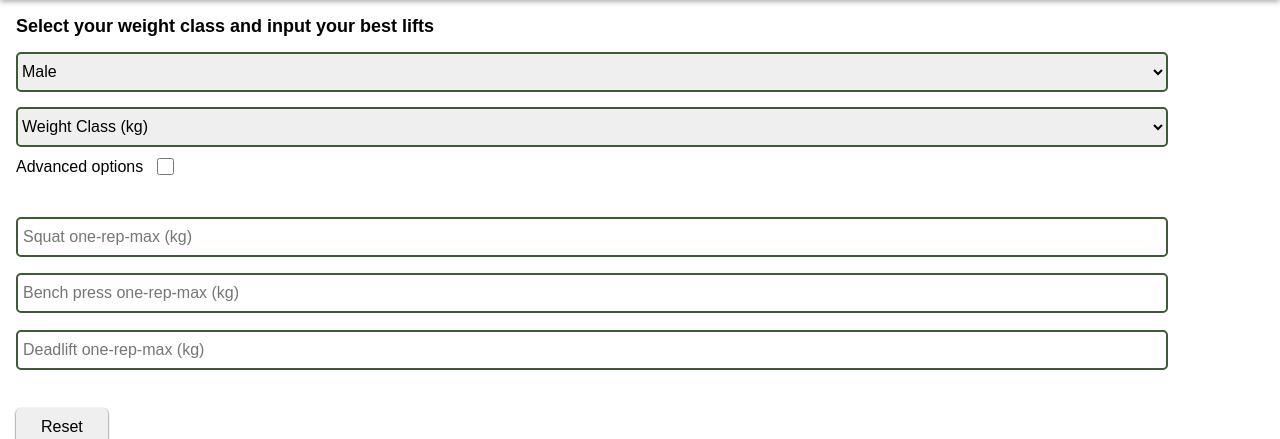
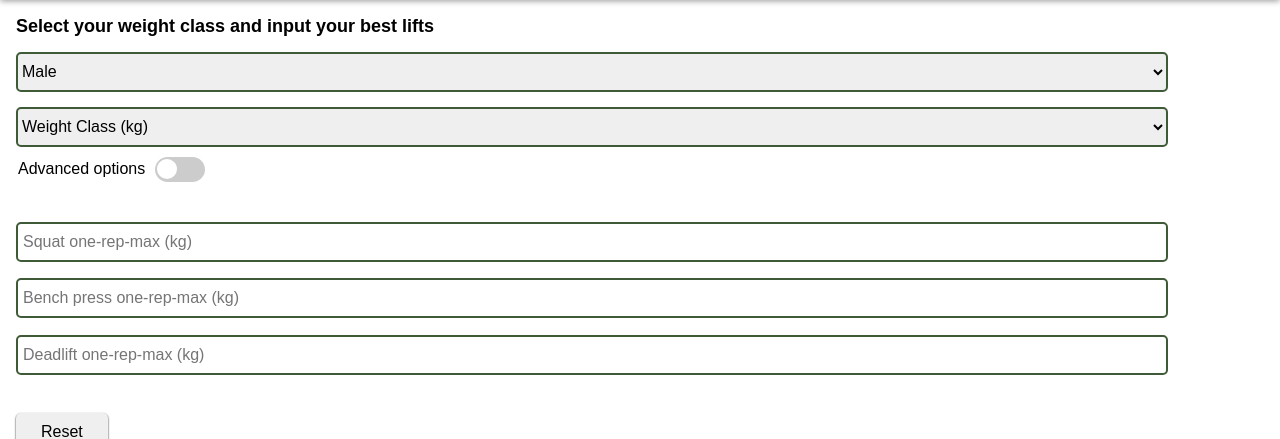
Before and after one commit to ViHak/compare-strength, a Python web app: template templates/index.html in a window 1280 px wide. Shown: the part 91-530 px from the top of the page. Run offline with Jinja, Linux system fonts and the light colour scheme; the template is opened without the code that fills it, so the values that code supplies are empty; some libraries are stand-ins or nearby versions.

Commit message:
Changed the advanced options from a checkbox to a toggle switch

```diff
--- a/static/css/main.css
+++ b/static/css/main.css
@@ -125,18 +125,6 @@ select{
     display:none;
 }
 
-.advanced-options{
-    height: 40px;
-    display: flex;
-    align-items: center;
-    gap: 10px;
-}
-
-.advanced-options input{
-    height:17px;
-    width:17px;
-}
-
 .division{
     visibility: hidden;
     display:none;
@@ -146,6 +134,50 @@ select{
     visibility: hidden;
     display:none;
 }
+
+.toggle-switch{
+    display: flex;
+    align-items: center;
+    gap:10px;
+    margin:10px 2px;
+}
+
+#toggle {
+    position: absolute;
+    opacity: 0;
+    width: 0;
+    height: 0;
+  }
+
+.switch {
+    position: relative;
+    display: inline-block;
+    width: 50px;
+    height: 25px;
+    background: #ccc;
+    border-radius: 25px;
+    transition: background-color 0.2s;
+  }
+
+  .switch::after {
+    content: "";
+    position: absolute;
+    top: 2px;
+    left: 2px;
+    width: 20px;
+    height: 20px;
+    background: white;
+    border-radius: 50%;
+    transition: transform 0.2s;
+  }
+
+  #toggle:checked + .switch {
+    background: #4CAF50;
+  }
+
+  #toggle:checked + .switch::after {
+    transform: translateX(25px);
+  }
 
 @media only screen and (max-device-width:1240px){
     .wrapper{
--- a/templates/index.html
+++ b/templates/index.html
@@ -46,9 +46,10 @@
           <option value = "percentile-of-lift">Percentile of lift</option>
           <option value = "weight-at-percentile">Lift at percentile</option>
         </select>
-        <div class = "advanced-options">
-          <label for = "checkbox">Advanced options</label>
-          <input type = "checkbox" id = "checkbox">
+        <div class="toggle-switch">
+          <label for="toggle" class="toggle-label">Advanced options</label>
+          <input id="toggle" type="checkbox" />
+          <label for="toggle" class="switch"></label>
         </div>
         <div class = "grid-box">
           <div class = "input-box">
@@ -109,7 +110,7 @@
       $("#weight_classes option:first").attr({"disabled": "true", "selected": "true", "hidden": true});
     }
   });
-  document.getElementById("checkbox").addEventListener("change", function() {
+  document.getElementById("toggle").addEventListener("change", function() {
     if(this.checked){
       document.getElementById ("division").style.visibility ="visible";
       document.getElementById ("division").style.display ="inline-block";
@@ -122,7 +123,6 @@
       document.getElementById ("division").style.display ="none";
       document.getElementById ("percentile").style.visibility ="hidden";
       document.getElementById ("percentile").style.display ="none";
-
     }
   });
   </script>
```
